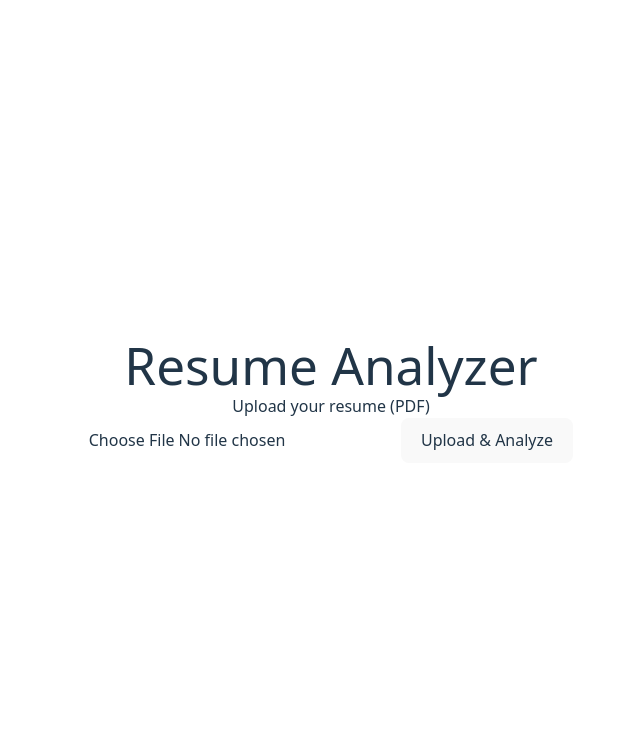
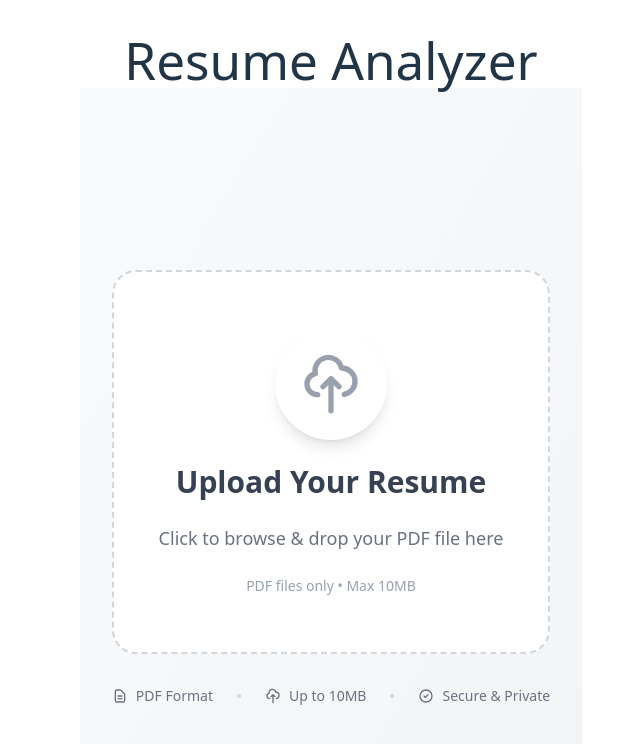
Before and after one commit to oriohayon15/ResumeScannerAI, a React (Vite) app in the folder client/: page / in a window 1280 px wide. Shown: the top 744 px of the page, without its empty margins (309-949 px from the left). Built offline with nearby package versions, Linux system fonts and the light colour scheme.

Commit message:
Added design to resume upload component

```diff
--- a/client/src/components/ResumeUpload.jsx
+++ b/client/src/components/ResumeUpload.jsx
@@ -78,21 +78,143 @@ const ResumeUpload = () => {
     }
 
     return (
-        <div>
-            <p>Upload your resume (PDF)</p>
-            <input type='file' accept='.pdf' onChange={handleFileChange}/>
+        <div className="flex-1 p-8 flex items-center justify-center min-h-screen bg-gradient-to-br from-gray-50 to-gray-100">
+            <div className="w-full max-w-2xl">
+                <input type='file' accept='.pdf' onChange={handleFileChange} className="hidden" id="file-input"/>
 
-            {/* Show filename & size if file is selected */}
-            {file && (<p> Selected: {file.name} ({(file.size / (1024 * 1024)).toFixed(2)} MB)</p>)}
+                <label
+                    htmlFor="file-input"
+                    className={`
+                        group relative cursor-pointer
+                        w-full h-96 rounded-3xl border-2 border-dashed
+                        flex flex-col items-center justify-center
+                        transition-all duration-300 transform
+                        ${file && !error
+                            ? 'border-green-400 bg-green-50 hover:bg-green-100 hover:border-green-500 hover:scale-105 hover:shadow-xl'
+                            : error
+                                ? 'border-red-400 bg-red-50'
+                                : uploading
+                                    ? 'border-blue-400 bg-blue-50'
+                                    : 'border-gray-300 bg-white hover:border-blue-400 hover:bg-blue-50 hover:scale-105 hover:shadow-xl'
+                        }
+                    `}
+                >
+                    {/* Background decoration */}
+                    <div className="absolute inset-0 rounded-3xl bg-gradient-to-r from-blue-500/5 to-purple-500/5 opacity-0 group-hover:opacity-100 transition-opacity duration-300"></div>
 
-            {/* Show error message if one */}
-            {error && <p style={{ color: 'red' }}>{error}</p>}
+                    {/* Main content */}
+                    <div className="relative z-10 flex flex-col items-center text-center space-y-6">
+                        {/* Icon */}
+                        <div className="p-6 rounded-full bg-white shadow-lg group-hover:shadow-xl transition-shadow duration-300">
+                            {uploading ? (
+                                <div className="w-16 h-16 border-4 border-blue-500 border-t-transparent rounded-full animate-spin"></div>
+                            ) : file && !error ? (
+                                <svg className="w-16 h-16 text-green-500" fill="none" stroke="currentColor" viewBox="0 0 24 24">
+                                    <path strokeLinecap="round" strokeLinejoin="round" strokeWidth={2} d="M9 12l2 2 4-4m6 2a9 9 0 11-18 0 9 9 0 0118 0z" />
+                                </svg>
+                            ) : error ? (
+                                <svg className="w-16 h-16 text-red-500" fill="none" stroke="currentColor" viewBox="0 0 24 24">
+                                    <path strokeLinecap="round" strokeLinejoin="round" strokeWidth={2} d="M12 8v4m0 4h.01M21 12a9 9 0 11-18 0 9 9 0 0118 0z" />
+                                </svg>
+                            ) : (
+                                <svg className="w-16 h-16 text-gray-400 group-hover:text-blue-500 transition-colors duration-300" fill="none" stroke="currentColor" viewBox="0 0 24 24">
+                                    <path strokeLinecap="round" strokeLinejoin="round" strokeWidth={2} d="M7 16a4 4 0 01-.88-7.903A5 5 0 1115.9 6L16 6a5 5 0 011 9.9M15 13l-3-3m0 0l-3 3m3-3v12" />
+                                </svg>
+                            )}
+                        </div>
 
-            <button onClick={handleUpload} disabled={uploading}>
-                {uploading ? "Uploading..." : "Upload & Analyze"}
-            </button>
+                        {/* Main text */}
+                        <h2 className={`
+                            text-3xl font-bold
+                            ${uploading
+                                ? 'text-blue-600'
+                                : file && !error
+                                    ? 'text-green-600'
+                                    : error
+                                        ? 'text-red-600'
+                                        : 'text-gray-700 group-hover:text-blue-600'
+                            }
+                            transition-colors duration-300
+                        `}>
+                            {uploading ? "Analyzing Your Resume..." : file && !error ? "Ready to Analyze" : error ? "Upload Error" : "Upload Your Resume"}
+                        </h2>
+
+                        {/* Sub text */}
+                        <p className={`
+                            text-lg font-medium max-w-md
+                            ${uploading
+                                ? 'text-blue-500'
+                                : file && !error
+                                    ? 'text-green-600'
+                                    : error
+                                        ? 'text-red-500'
+                                        : 'text-gray-500 group-hover:text-gray-700'
+                            }
+                            transition-colors duration-300
+                        `}>
+                            {uploading
+                                ? "This may take a few moments"
+                                : file && !error
+                                    ? `${file.name} (${(file.size / (1024 * 1024)).toFixed(2)} MB)`
+                                    : error
+                                        ? error
+                                        : "Click to browse & drop your PDF file here"
+                            }
+                        </p>
+
+                        {/* Action text */}
+                        {!uploading && (
+                            <p className="text-sm text-gray-400 group-hover:text-gray-600 transition-colors duration-300">
+                                {file && !error ? "Click to select a different file" : "PDF files only • Max 10MB"}
+                            </p>
+                        )}
+                    </div>
+
+                    {/* Subtle pulse animation for upload state */}
+                    {uploading && (
+                        <div className="absolute inset-0 rounded-3xl bg-blue-400 opacity-20 animate-pulse"></div>
+                    )}
+                </label>
+
+                {/* Upload button - only show when file is selected and not uploading */}
+                {file && !error && !uploading && (
+                    <div className="mt-6 flex justify-center">
+                        <button
+                            onClick={handleUpload}
+                            className="px-8 py-4 bg-gradient-to-r from-blue-500 to-purple-600 text-white font-semibold rounded-2xl hover:from-blue-600 hover:to-purple-700 transform hover:scale-105 transition-all duration-300 shadow-lg hover:shadow-xl"
+                        >
+                            Analyze Resume
+                        </button>
+                    </div>
+                )}
+
+                {/* Additional info section */}
+                <div className="mt-8 text-center">
+                    <div className="flex items-center justify-center space-x-6 text-sm text-gray-500">
+                        <div className="flex items-center space-x-2">
+                            <svg className="w-4 h-4" fill="none" stroke="currentColor" viewBox="0 0 24 24">
+                                <path strokeLinecap="round" strokeLinejoin="round" strokeWidth={2} d="M9 12h6m-6 4h6m2 5H7a2 2 0 01-2-2V5a2 2 0 012-2h5.586a1 1 0 01.707.293l5.414 5.414a1 1 0 01.293.707V19a2 2 0 01-2 2z" />
+                            </svg>
+                            <span>PDF Format</span>
+                        </div>
+                        <div className="w-1 h-1 bg-gray-300 rounded-full"></div>
+                        <div className="flex items-center space-x-2">
+                            <svg className="w-4 h-4" fill="none" stroke="currentColor" viewBox="0 0 24 24">
+                                <path strokeLinecap="round" strokeLinejoin="round" strokeWidth={2} d="M7 16a4 4 0 01-.88-7.903A5 5 0 1115.9 6L16 6a5 5 0 011 9.9M15 13l-3-3m0 0l-3 3m3-3v12" />
+                            </svg>
+                            <span>Up to 10MB</span>
+                        </div>
+                        <div className="w-1 h-1 bg-gray-300 rounded-full"></div>
+                        <div className="flex items-center space-x-2">
+                            <svg className="w-4 h-4" fill="none" stroke="currentColor" viewBox="0 0 24 24">
+                                <path strokeLinecap="round" strokeLinejoin="round" strokeWidth={2} d="M9 12l2 2 4-4m6 2a9 9 0 11-18 0 9 9 0 0118 0z" />
+                            </svg>
+                            <span>Secure & Private</span>
+                        </div>
+                    </div>
+                </div>
+            </div>
         </div>
-
     );
 };
 
```
